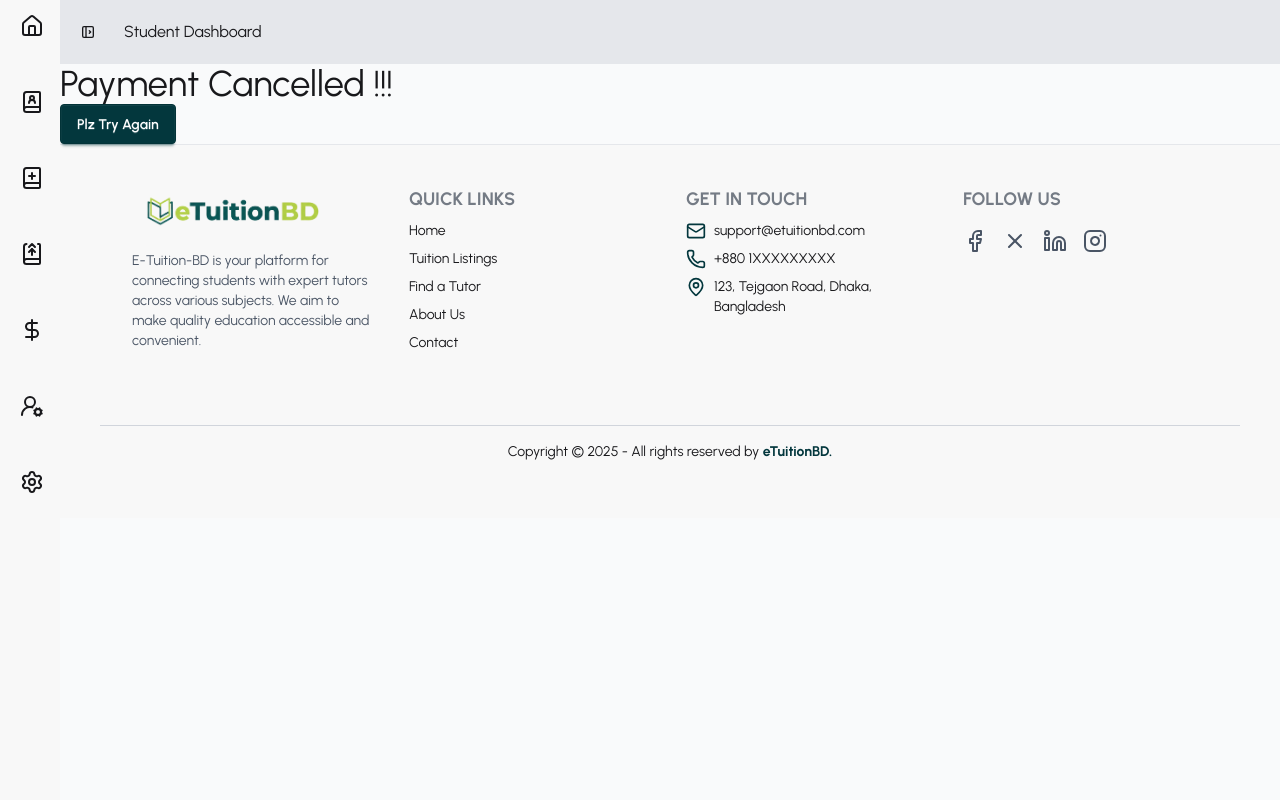
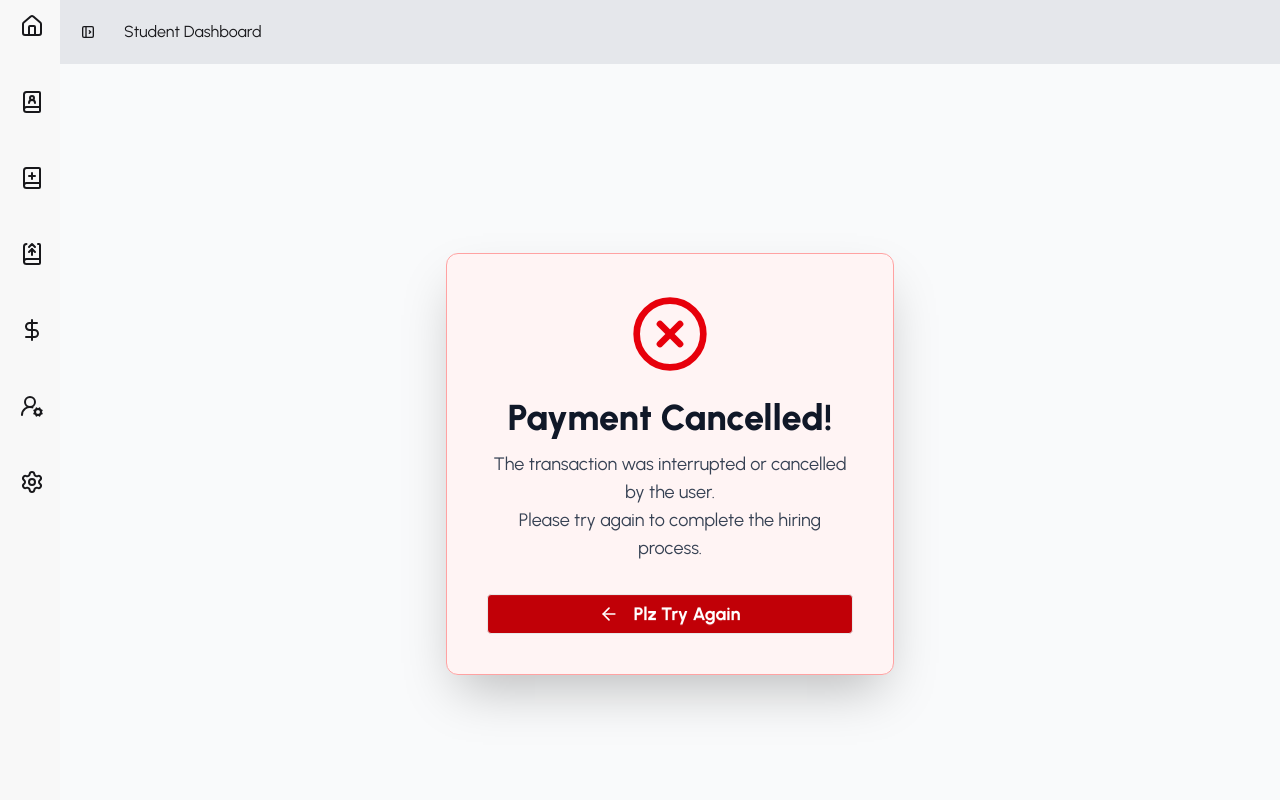
Before and after one commit to lizansarkar/e-tuition-bd-client-side, a React (Vite) app: page /dashboard/student/payment-cancelled in a window 1280 px wide. Shown: the top 800 px of the page. Built offline with nearby package versions, Linux system fonts and the light colour scheme; no server answers; sample sign-in values are in the browser's storage.

Commit message:
sorted cancelled component

```diff
--- a/src/features/dashboard/payment/PaymentCancelled.jsx
+++ b/src/features/dashboard/payment/PaymentCancelled.jsx
@@ -1,11 +1,83 @@
-import React from 'react'
-import { Link } from 'react-router'
+import React from "react";
+import { Link } from "react-router";
+import { XCircle, ArrowLeft } from "lucide-react";
+import { motion } from "framer-motion";
 
 export default function PaymentCancelled() {
+  // Animation variants for the whole card
+  const containerVariants = {
+    hidden: { opacity: 0, y: 50, scale: 0.95 },
+    visible: {
+      opacity: 1,
+      y: 0,
+      scale: 1,
+      transition: {
+        type: "spring",
+        stiffness: 100,
+        duration: 0.8,
+      },
+    },
+  };
+
+  // Animation variants for the button (bounce effect)
+  const buttonVariants = {
+    hover: {
+      scale: 1.05,
+      boxShadow: "0 10px 15px -3px rgba(252, 165, 165, 0.5)", // Red glow on hover
+      transition: { duration: 0.2 },
+    },
+    tap: { scale: 0.95 },
+  };
+
   return (
-    <div>
-        <h2 className="text-4xl">Payment Cancelled !!!</h2>
-        <Link to="/dashboard/student/applied-tutors" className='btn btn-primary text-white'>Plz Try Again</Link>
+    <div className="flex justify-center items-center min-h-screen p-4 sm:p-8 bg-gray-50 dark:bg-gray-900">
+      <motion.div
+        variants={containerVariants}
+        initial="hidden"
+        animate="visible"
+        className="w-full max-w-md p-6 sm:p-10 bg-white dark:bg-gray-800 rounded-xl shadow-2xl border border-red-300 dark:border-red-700 relative overflow-hidden text-center"
+      >
+        {/* Background wash / Visual cue for error */}
+        <div className="absolute inset-0 bg-red-500/10 dark:bg-red-900/20 opacity-50 z-0 pointer-events-none"></div>
+
+        <div className="relative z-10">
+          {/* Error Icon */}
+          <motion.div
+            initial={{ rotate: 0, scale: 0.5 }}
+            animate={{ rotate: [0, 10, -10, 0], scale: 1 }}
+            transition={{
+              duration: 1,
+              type: "tween",
+              ease: "easeInOut",
+            }}
+            className="mb-6 mx-auto"
+          >
+            <XCircle className="w-20 h-20 text-red-600 dark:text-red-400 mx-auto" />
+          </motion.div>
+          {/* Header */}
+          <h2 className="text-3xl sm:text-4xl font-extrabold text-gray-900 dark:text-white mb-3">
+            Payment Cancelled!
+          </h2>
+          {/* Message */}
+          <p className="text-lg text-gray-700 dark:text-gray-300 mb-8">
+            The transaction was interrupted or cancelled by the user.{" "}
+            <br className="hidden sm:inline" />
+            Please try again to complete the hiring process.
+          </p>
+          {/* Button with Animation and Error Theme */}
+          <Link to="/dashboard/student/applied-tutors">
+            <motion.button
+              className="btn w-full py-3 text-lg font-bold flex items-center justify-center bg-red-700 hover:bg-red-600 text-white   transition duration-300 hover:shadow-lg"
+              variants={buttonVariants}
+              whileHover="hover"
+              whileTap="tap"
+            >
+              <ArrowLeft className="w-5 h-5 mr-2" />
+              Plz Try Again
+            </motion.button>
+          </Link>
+        </div>
+      </motion.div>
     </div>
-  )
+  );
 }
```
